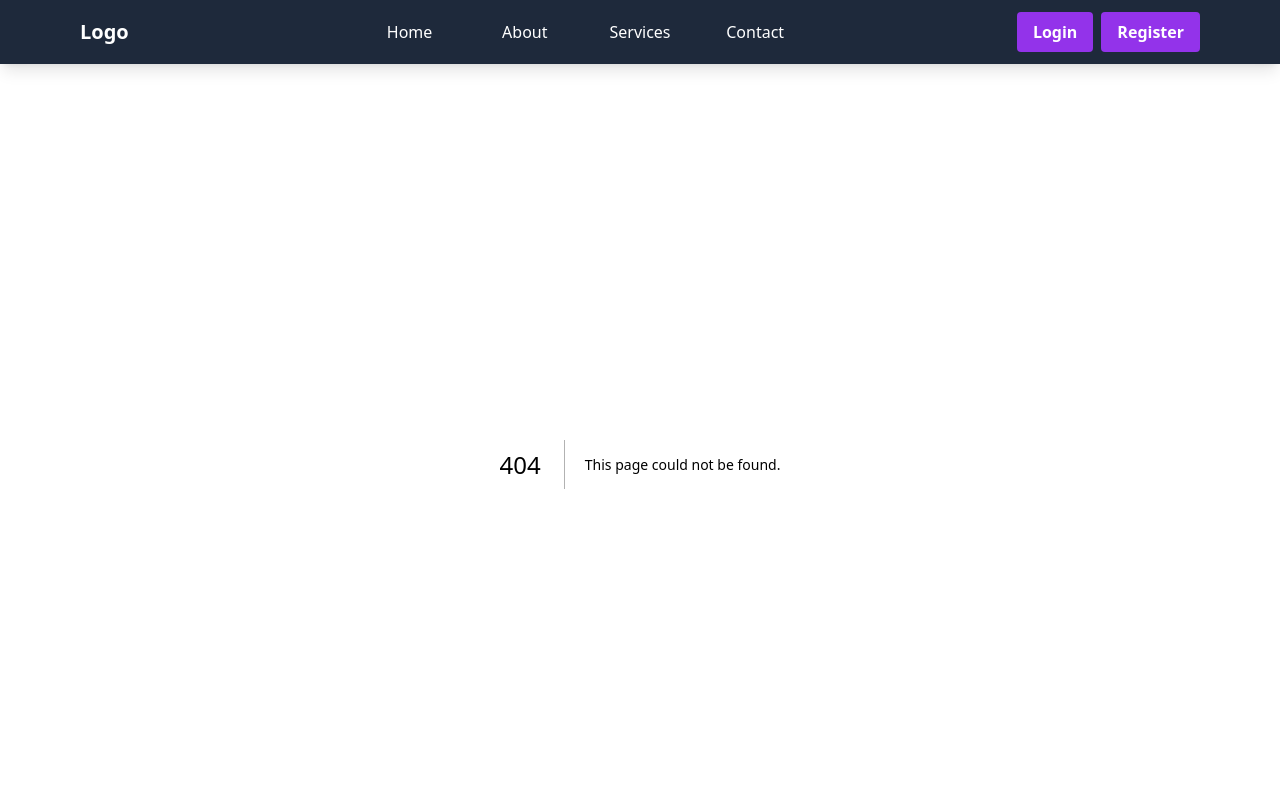
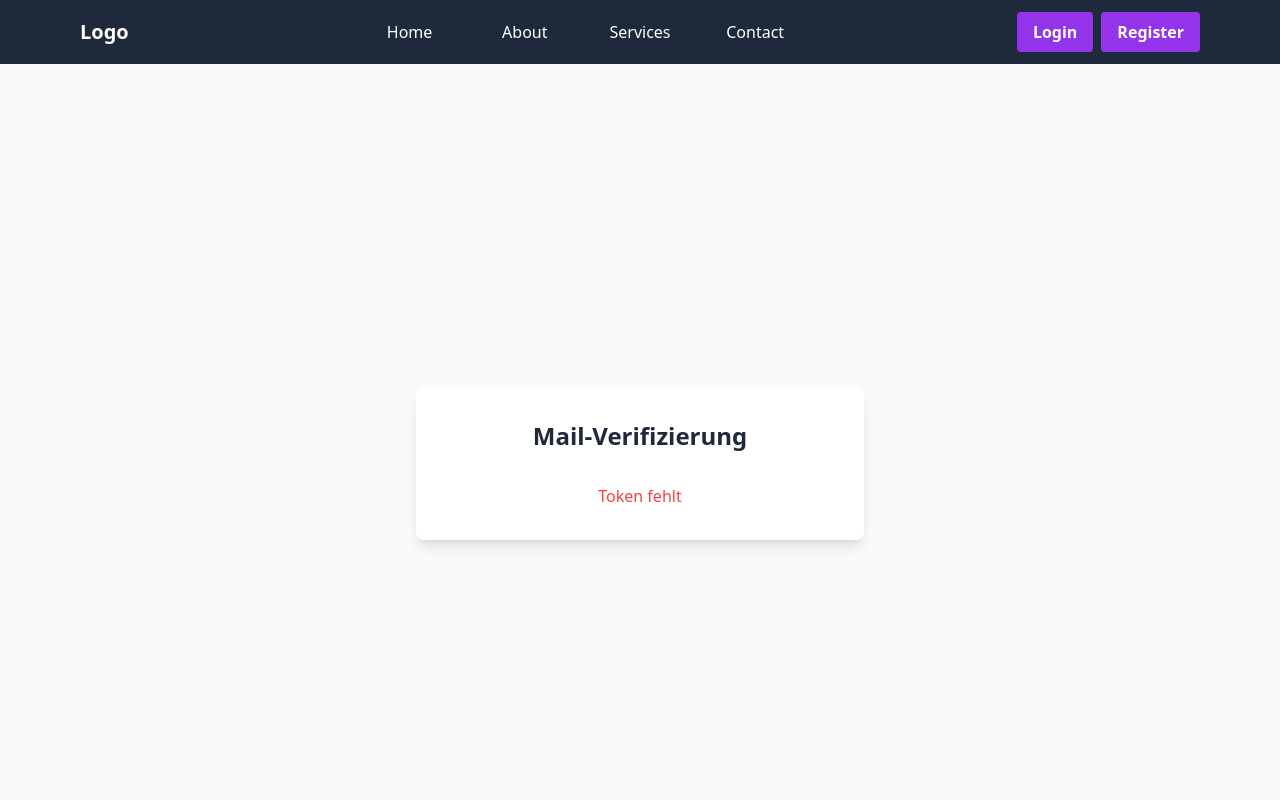
Before and after one commit to fmausberg/authframework-frontend, a Next.js app: page /auth/verify in a window 1280 px wide. Before the commit this address had no page. Shown: the top 800 px of the page. Built offline with nearby package versions, Linux system fonts and the light colour scheme; no server answers.

Commit message:
mail verification page created

```diff
--- /dev/null
+++ b/src/app/auth/verify/page.tsx
@@ -0,0 +1,62 @@
+"use client";
+
+import { useEffect, useState } from "react";
+import { useRouter, useSearchParams } from "next/navigation";
+
+export default function VerifyPage() {
+  const [message, setMessage] = useState("");
+  const [errorMessage, setErrorMessage] = useState("");
+  const router = useRouter();
+  const searchParams = useSearchParams();
+  const apiUrl = process.env.NEXT_PUBLIC_API_URL;
+
+  useEffect(() => {
+    const verifyMail = async () => {
+      const token = searchParams.get("token");
+      if (!token) {
+        setErrorMessage("Token fehlt");
+        return;
+      }
+
+      const response = await fetch(`${apiUrl}/auth/verifyMail`, {
+        method: "POST",
+        headers: {
+          "Content-Type": "application/json",
+        },
+        body: JSON.stringify(token),
+      });
+
+      if (response.ok) {
+        setMessage("Mail ist verifiziert");
+      } else {
+        setErrorMessage("Verifizierung fehlgeschlagen");
+      }
+    };
+
+    verifyMail();
+  }, [searchParams, apiUrl]);
+
+  return (
+    <div className="min-h-screen flex items-center justify-center bg-slate-50 pt-16 pb-16">
+      <div className="bg-white p-8 rounded-lg shadow-lg w-full max-w-md">
+        <h1 className="text-2xl font-bold text-center mb-8 text-textPrimary">
+          Mail-Verifizierung
+        </h1>
+        {message && (
+          <div className="text-center">
+            <p className="text-green-500 mb-4">{message}</p>
+            <button
+              onClick={() => router.push("/auth/login")}
+              className="bg-primaryButton text-primaryButton-text py-2 px-4 rounded-md hover:bg-primaryButton-hover focus:outline-none focus:ring-2 focus:ring-formsDesigns-focus focus:ring-offset-2 transition-colors duration-300"
+            >
+              Zum Login
+            </button>
+          </div>
+        )}
+        {errorMessage && (
+          <p className="text-red-500 text-center">{errorMessage}</p>
+        )}
+      </div>
+    </div>
+  );
+}
```
